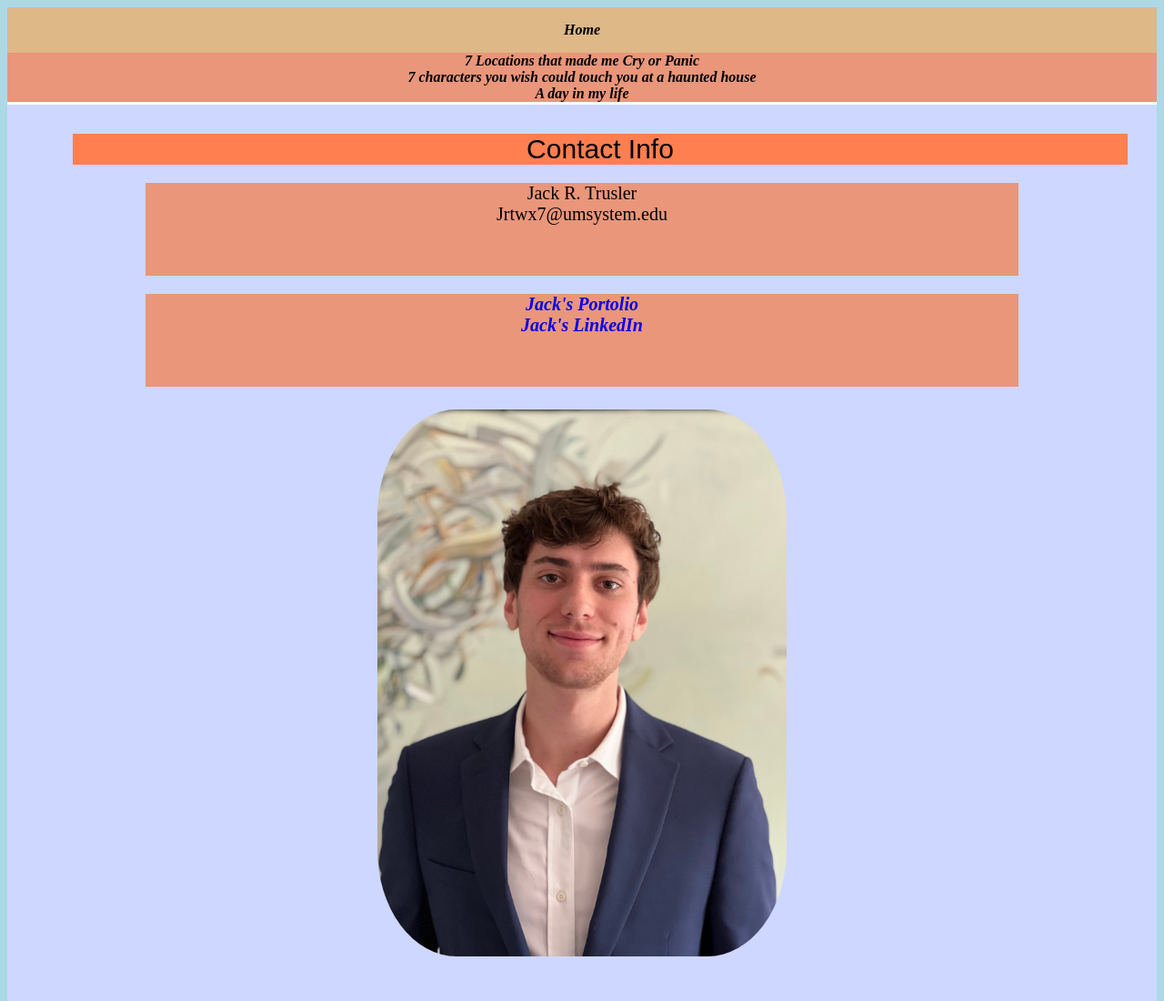
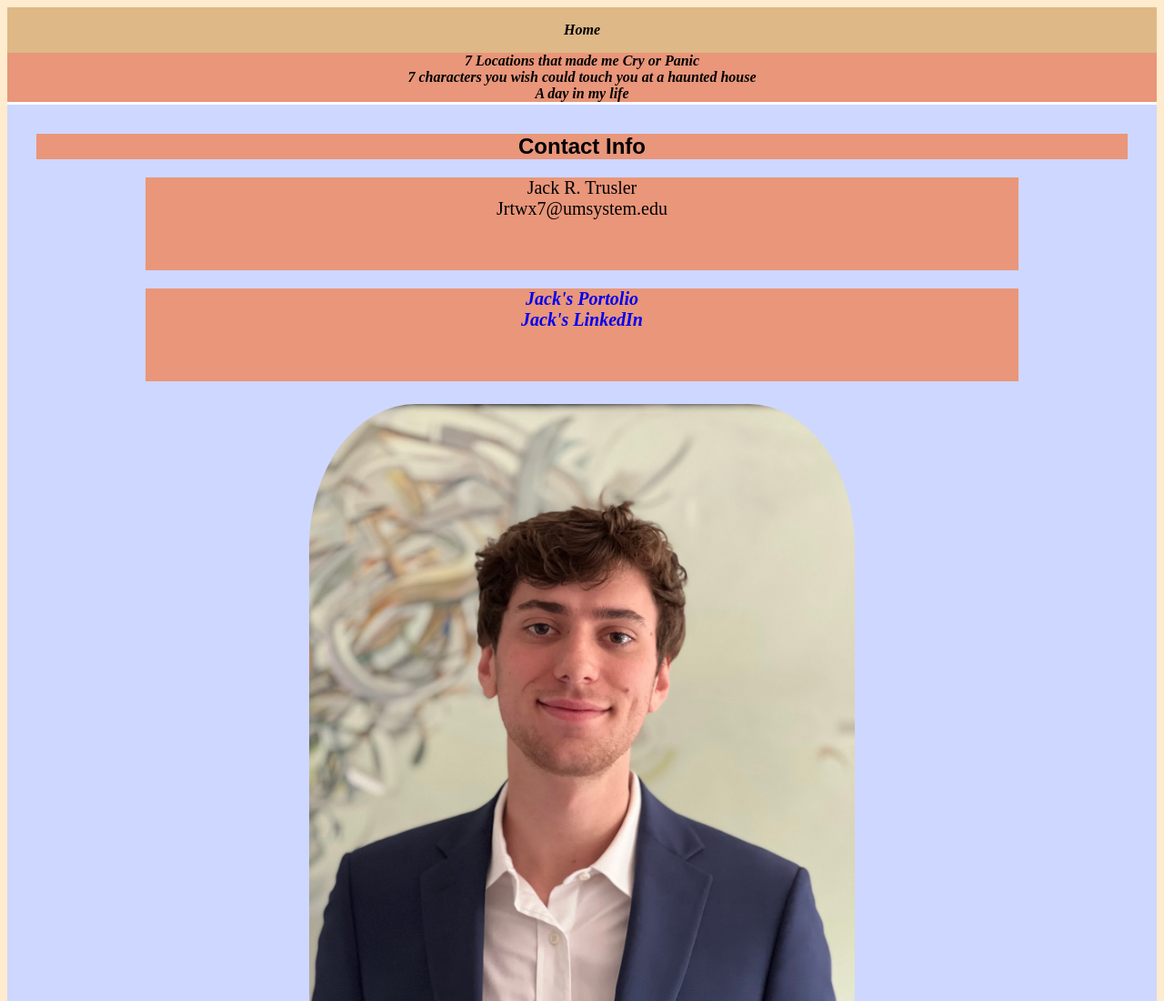
Before and after one commit to JTrusler/Personal-Website, a plain HTML site: page index.html in a window 1280 px wide. Shown: the top 1100 px of the page at 91% size. Drawn offline with Linux system fonts and the light colour scheme.

Commit message:
Update index.html

```diff
--- a/index.html
+++ b/index.html
@@ -3,39 +3,7 @@
 <head>
 
        <link rel="stylesheet" href="my-styles.css">
-<style>
 
-body {
-  background-color: lightblue;
-  font-family: "Trirong", serif;
-  text-align: center;
-}
-
-h1 {
-  background-color: coral;
-  color: dark gray;
-  font-size: 30px;
-  font-weight: normal;
-  margin-left: 40px;
-}
-img{
-  border-style: none;
-  margin-left: auto;
-  margin-right: auto;
-  width: 450px !important;
- length: 600px !important;
-h3{
-  background-color: coral;
-}
-
-.nobullets {
-  list-style-type: none;
-  margin: 0;
-  padding: 0;
-  text-align: center;
-}
-
-</style>
 
 	    <nav>
       <ul>
```
